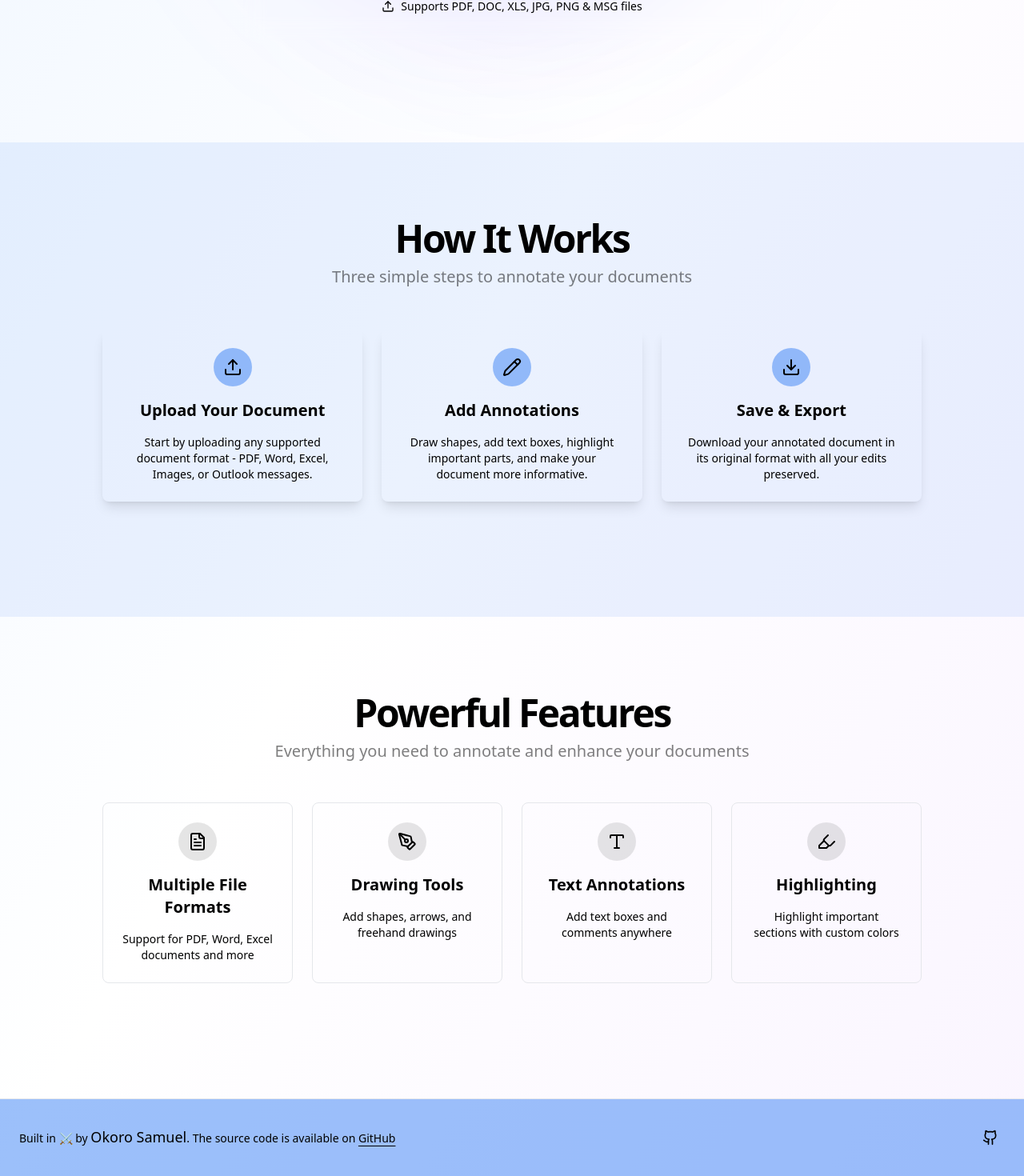
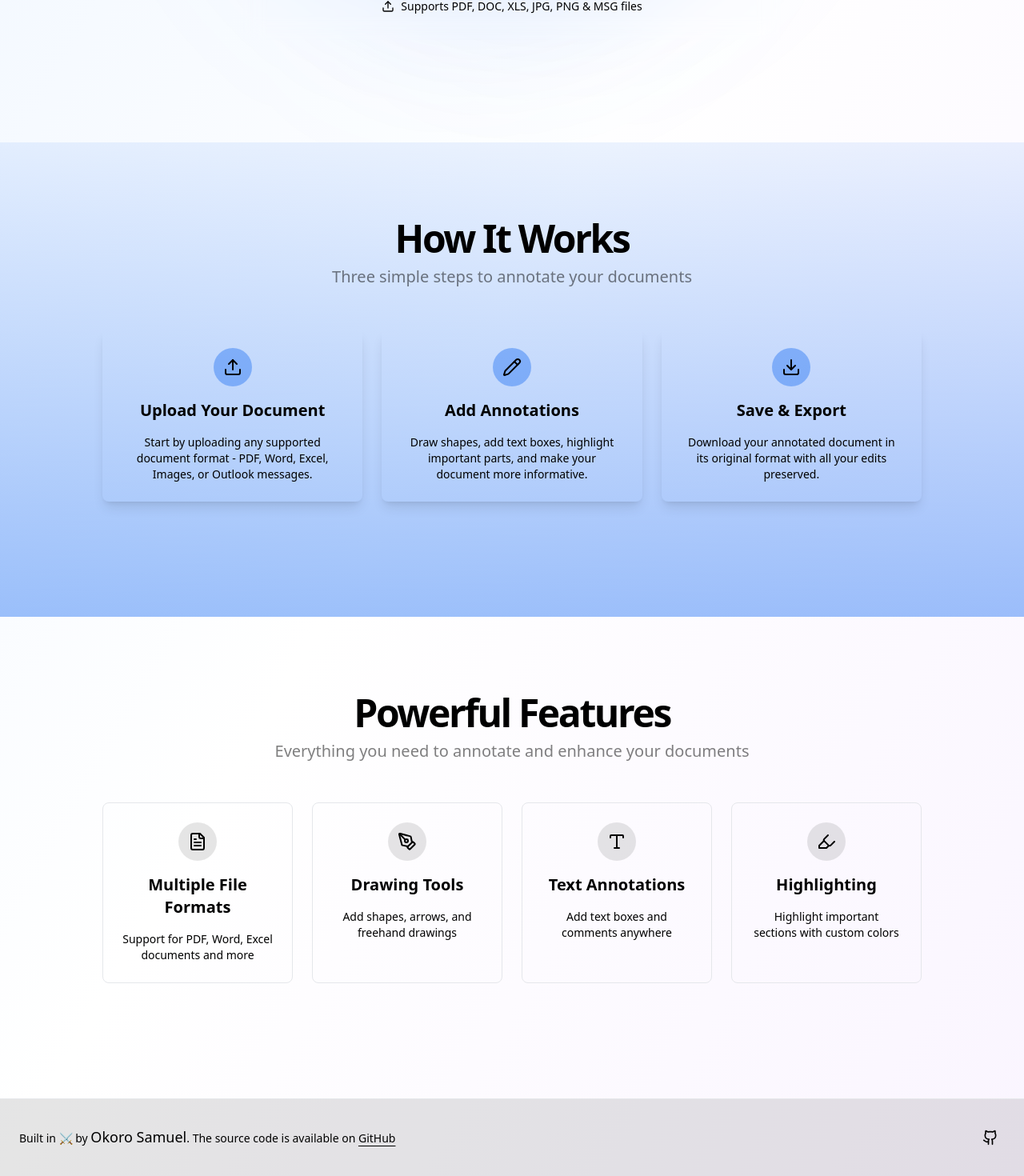
Before and after one commit to Overbugger/Pibicy-docs, a React (Vite) app: page / in a window 1280 px wide. Shown: the part 738-2208 px from the top of the page at 80% size. Built offline with nearby package versions, Linux system fonts and the light colour scheme.

Commit message:
style: modify ui overlay

```diff
--- a/src/components/landing.tsx/footer.tsx
+++ b/src/components/landing.tsx/footer.tsx
@@ -5,7 +5,7 @@ import { motion } from "framer-motion"
 
 export function Footer() {
   return (
-    <footer className="w-full border-t bg-blue-500/50">
+    <footer className="w-full border-t bg-black/10">
       <div className="flex flex-col items-center justify-between gap-4 px-6 py-10 md:h-24 md:flex-row md:py-0">
         <motion.div
           initial={{ opacity: 0 }}
--- a/src/components/landing.tsx/heroBackGround.tsx
+++ b/src/components/landing.tsx/heroBackGround.tsx
@@ -27,7 +27,7 @@ export function AnimatedBackground() {
           repeat: Number.POSITIVE_INFINITY,
           ease: "linear",
         }}
-        className="absolute right-1/3 top-1/4 h-[500px] w-[500px] rounded-full bg-purple-500/10 blur-[100px]"
+        className="absolute right-1/3 top-1/4 h-[500px] w-[500px] rounded-full bg-blue-500/10 blur-[100px]"
       />
       <motion.div
         animate={{
--- a/src/components/landing.tsx/howItWorks.tsx
+++ b/src/components/landing.tsx/howItWorks.tsx
@@ -38,7 +38,7 @@ export function HowItWorks() {
   }
 
   return (
-    <section className="w-full py-24 bg-blue-500/10">
+    <section className="w-full py-24 bg-gradient-to-b from-blue-500/10 to-blue-500/50">
       <div className="px-4 md:px-6">
         <motion.div
           initial={{ opacity: 0, y: 20 }}
```
Also changed, not shown: src/components/landing.tsx/features.tsx (+1 -11 lines).
